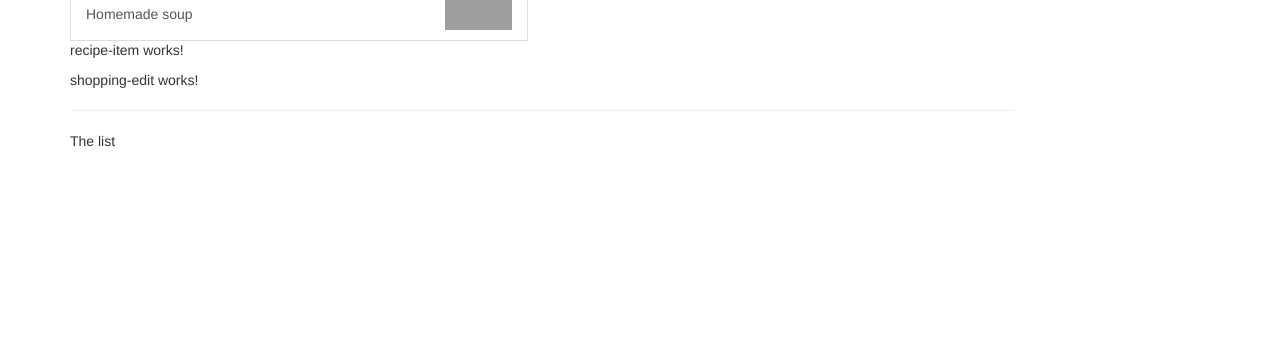
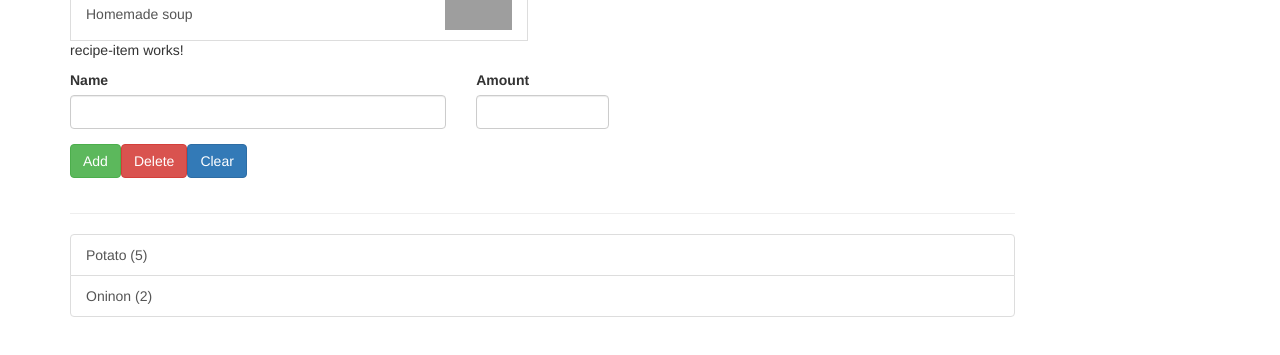
Before and after one commit to IvoNikolov/food-and-health-website, an Angular app in the folder food-and-health-website/: page / in a window 1280 px wide. Shown: the part 249-604 px from the top of the page. Built offline with nearby package versions, Linux system fonts and the light colour scheme; grey boxes are pictures that could not be loaded.

Commit message:
Finishing basic setuo

```diff
--- /dev/null
+++ b/food-and-health-website/src/app/shared/ingredient.model.ts
@@ -0,0 +1,6 @@
+export class Ingredient {
+
+    constructor(public name: string, public amount: number) {
+
+    }
+}
--- a/food-and-health-website/src/app/shopping-list/shopping-edit/shopping-edit.component.html
+++ b/food-and-health-website/src/app/shopping-list/shopping-edit/shopping-edit.component.html
@@ -1,3 +1,21 @@
-<p>
-  shopping-edit works!
-</p>
+<div class="row">
+  <div class="col-xs-12">
+    <form>
+      <div class="row">
+        <div class="col-sm-5 form-group">
+          <label for="name">Name</label>
+          <input type="text" id="name" class="form-control">
+        </div>
+        <div class="col-sm-2 form-group">
+            <label for="amount">Amount</label>
+            <input type="number" id="amount" class="form-control">
+        </div>
+        <div class="col-sm-12 form-group">
+            <button class="btn btn-success" type="submit">Add</button>
+            <button class="btn btn-danger" type="button">Delete</button>
+            <button class="btn btn-primary" type="button">Clear</button>
+        </div>
+      </div>
+    </form>
+  </div>
+</div>
--- a/food-and-health-website/src/app/shopping-list/shopping-list.component.html
+++ b/food-and-health-website/src/app/shopping-list/shopping-list.component.html
@@ -2,6 +2,14 @@
   <div class="col-xs-10">
     <app-shopping-edit></app-shopping-edit>
     <hr>
-    <p>The list</p>
+    <ul class="list-group">
+      <a
+        class="list-group-item"
+        style="cursor: pointer"
+        *ngFor="let ingredient of ingredients"
+      >
+      {{ingredient.name}} ({{ingredient.amount}})
+      </a>
+    </ul>
   </div>
 </div>
--- a/food-and-health-website/src/app/shopping-list/shopping-list.component.ts
+++ b/food-and-health-website/src/app/shopping-list/shopping-list.component.ts
@@ -1,4 +1,5 @@
 import { Component, OnInit } from '@angular/core';
+import { Ingredient } from '../shared/ingredient.model';
 
 @Component({
   selector: 'app-shopping-list',
@@ -6,6 +7,10 @@ import { Component, OnInit } from '@angular/core';
   styleUrls: ['./shopping-list.component.css']
 })
 export class ShoppingListComponent implements OnInit {
+  ingredients: Ingredient[] = [
+    new Ingredient('Potato', 5),
+    new Ingredient('Oninon', 2 )
+  ];
 
   constructor() { }
 
```
